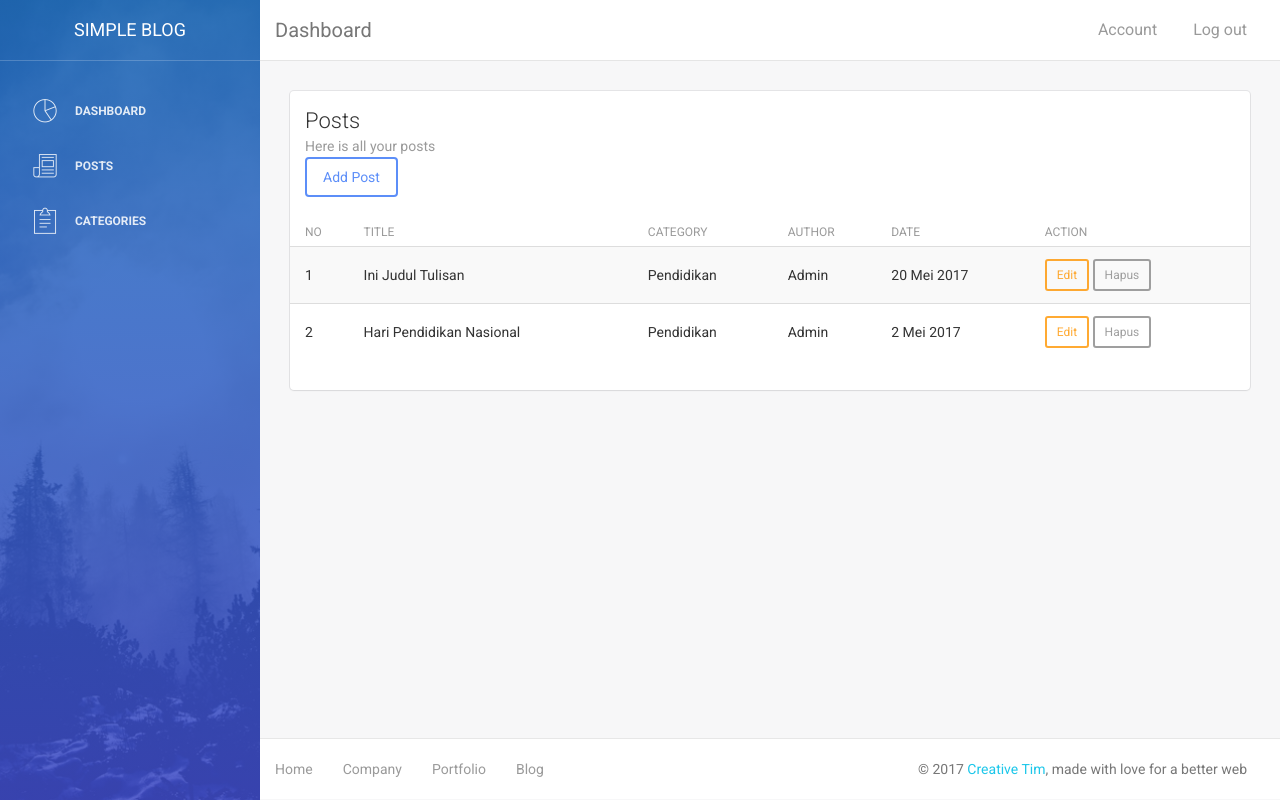
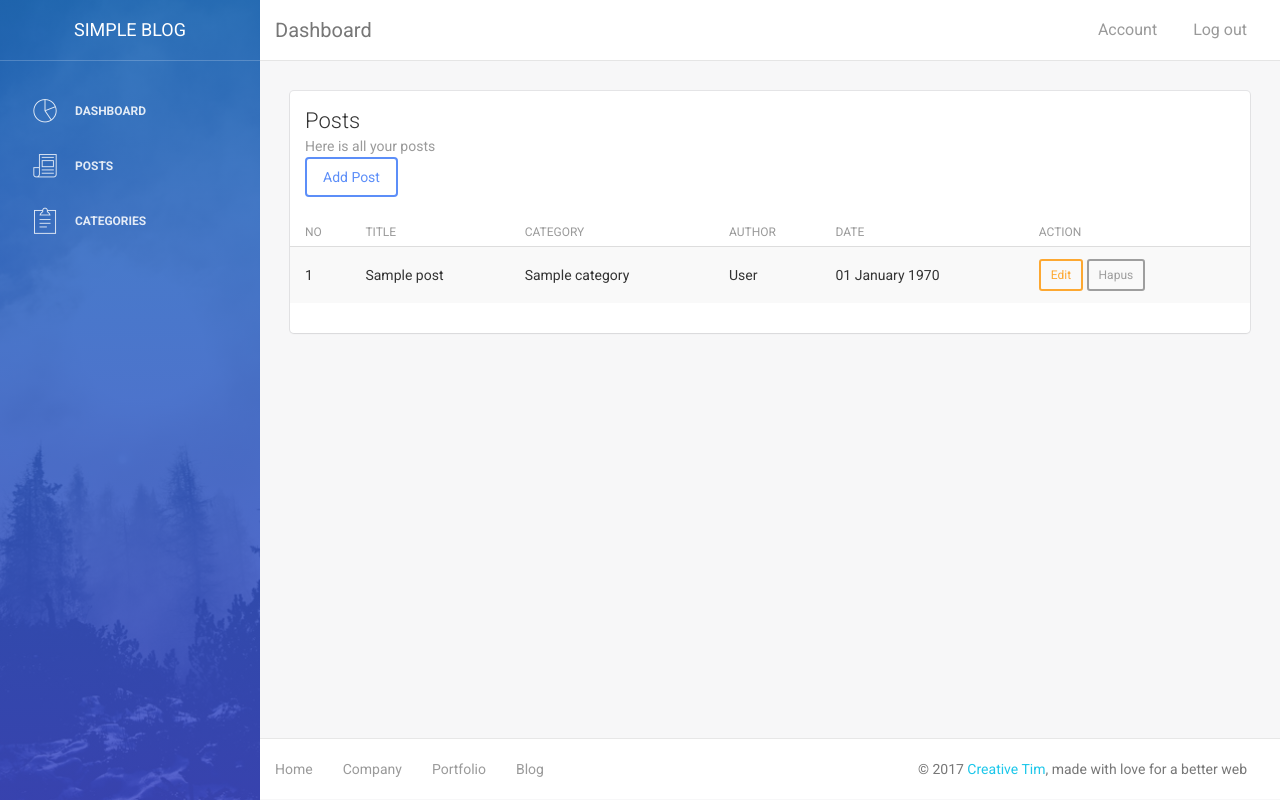
Before and after one commit to andikasputra/ssblog, a PHP site: page /admin/index.php?page=posts/index in a window 1280 px wide. Run offline with PHP 8.4, Linux system fonts and the light colour scheme; the visitor is signed in with stand-in values (Sample User, id 1); tables that the repository leaves empty or names only in its code hold one stand-in row (values such as "Sample post"); some libraries are stand-ins or nearby versions.

Commit message:
posts index

```diff
--- a/admin/page/posts/index.php
+++ b/admin/page/posts/index.php
@@ -19,28 +19,24 @@
 								<th>Action</th>
 							</thead>
 							<tbody>
+								<?php
+								$query = "SELECT posts.*, categories.name, user.fullname FROM posts JOIN categories ON posts.category_id = categories.id JOIN user ON posts.user_id = user.id ORDER BY posts.id DESC";
+								$sql = mysqli_query($koneksi, $query) or die (mysqli_error() . $query);
+								$no = 1;
+								while ($post = mysqli_fetch_assoc($sql)) { ?>
 								<tr>
-									<td>1</td>
-									<td>Ini Judul Tulisan</td>
-									<td>Pendidikan</td>
-									<td>Admin</td>
-									<td>20 Mei 2017</td>
+									<td><?= $no++ ?></td>
+									<td><?= $post['title'] ?></td>
+									<td><?= $post['name'] ?></td>
+									<td><?= $post['fullname'] ?></td>
+									<td><?= date('d F Y', $post['date']) ?></td>
 									<td>
-											<a href='' class='btn btn-warning btn-sm'>Edit</a>
-											<a href='' class='btn btn-default btn-sm'>Hapus</a>
+											<a href='?page=posts/edit&id=<?= $post['id'] ?>' class='btn btn-warning btn-sm'>Edit</a>
+											<a href='?page=posts/delete&id=<?= $post['id'] ?>' class='btn btn-default btn-sm'>Hapus</a>
 									  </td>
 								</tr>
-								<tr>
-									<td>2</td>
-									<td>Hari Pendidikan Nasional</td>
-									<td>Pendidikan</td>
-									<td>Admin</td>
-									<td>2 Mei 2017</td>
-									<td>
-											<a href='' class='btn btn-warning btn-sm'>Edit</a>
-											<a href='' class='btn btn-default btn-sm'>Hapus</a>
-									  </td>
-								</tr>
+								<?php
+								} ?>
 							</tbody>
 						</table>
 
```
